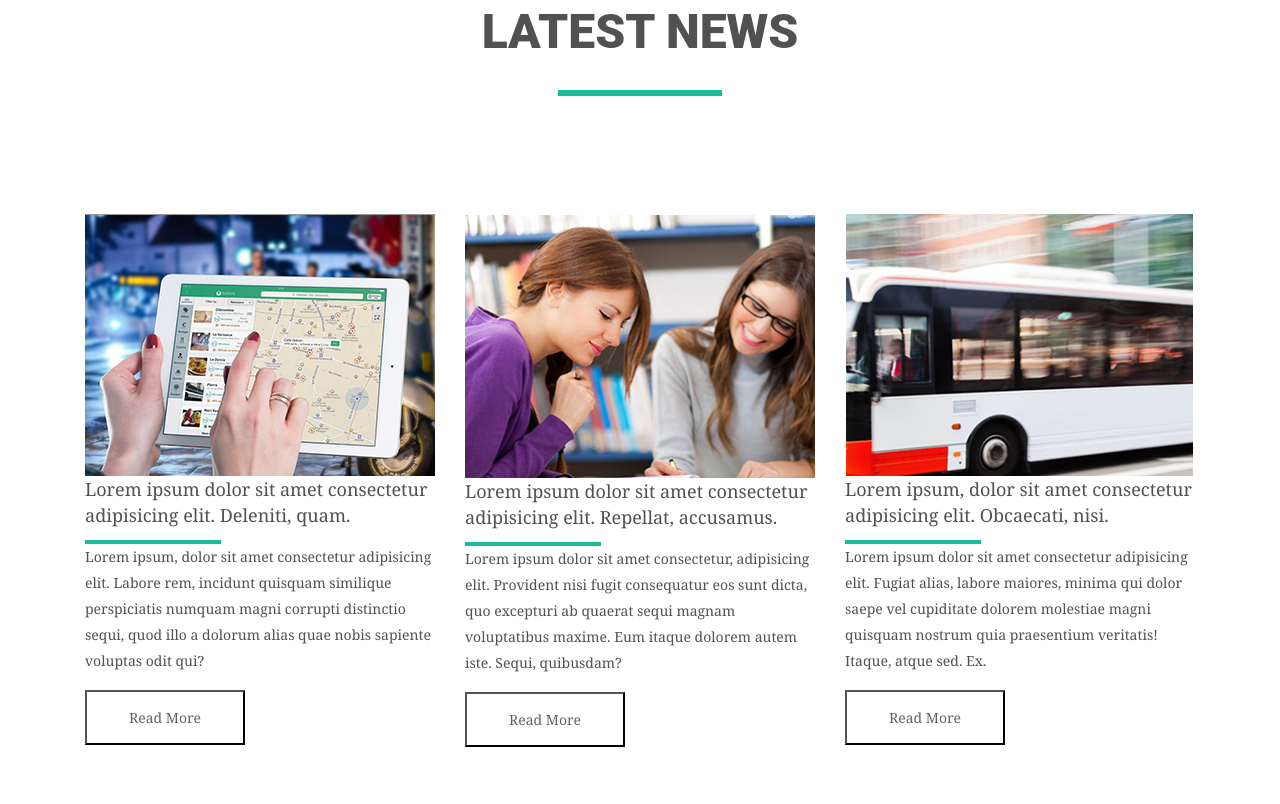
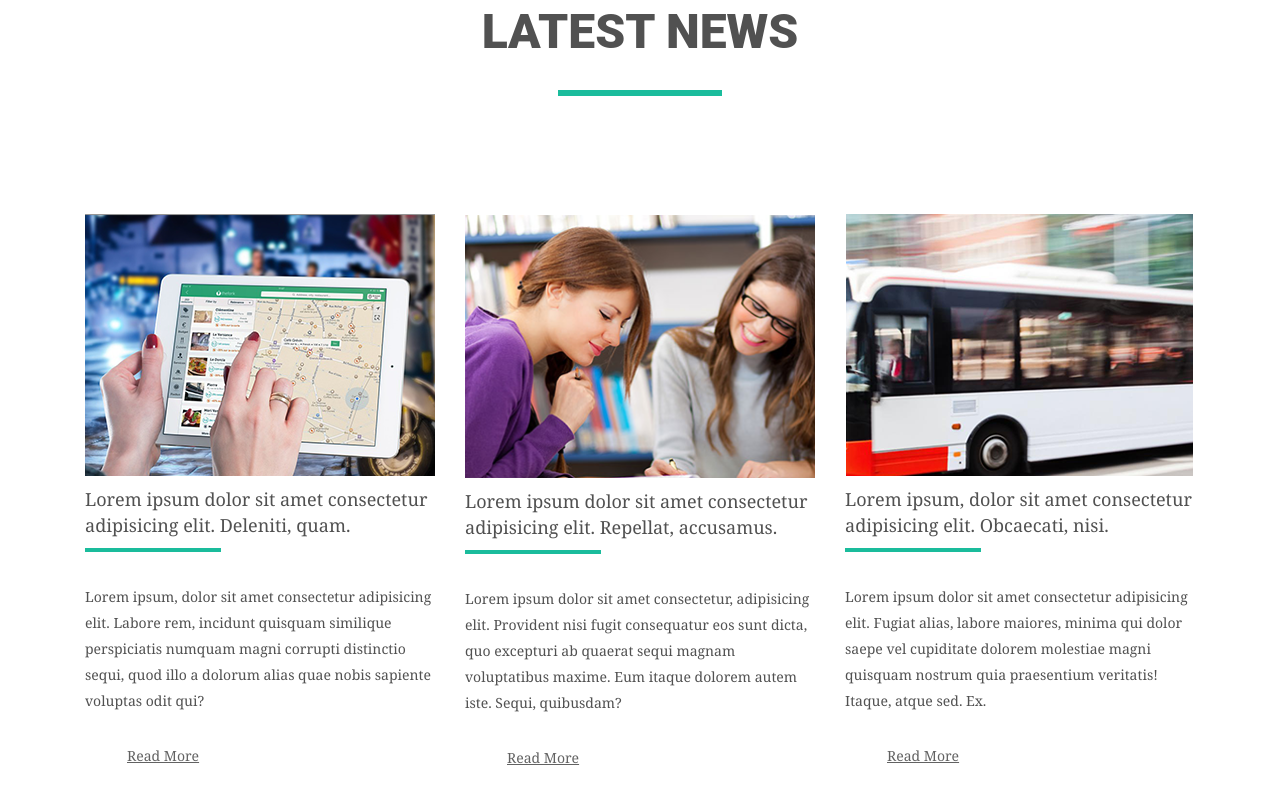
Before and after one commit to kateksiondzyk/goit-fe-course, a plain HTML site: page html-css/module-04/index.html in a window 1280 px wide. Shown: the part 1150-1954 px from the top of the page. Drawn offline with Linux system fonts and the light colour scheme; files that its build step writes are made by us from their sources.

Commit message:
fixed version

```diff
--- a/html-css/module-04/css/style.css
+++ b/html-css/module-04/css/style.css
@@ -175,8 +175,6 @@ header {
   }
 
 .section_2 {
-    display: block;
-    height: 650px;
     margin: 0px;
     padding: 0px;
     list-style: none;
@@ -220,7 +218,13 @@ header {
     margin-right: 0;
 }
 
+.news-list-pic {
+    margin-bottom: 10px;
+}
+
 .news-list-item h3 {
+    margin: 0;
+    margin-bottom: 32px;
     font-size: 18px;
     font-family: "OpenSans Semibold", "Cambria", "serif";
     line-height: 26px;
@@ -230,22 +234,26 @@ header {
 .news-list-item h3::after {
     display: block;
     content: "";
-    margin-top: 12px;
+    margin: 0;
+    margin-top: 10px;
     width: 136px;
     height: 4px;
     background-color: rgb(26, 188, 156);
 }
 
 .news-list-item p {
+    margin: 0;
+    margin-bottom: 16px;
     font-size: 14px;
     font-family: "OpenSans", "Cambria", "serif";
     line-height: 26px;
     color: rgb(81, 81, 81);
-    margin-bottom: 16px;
 }
 
 .button {
     display: block;
+    width: 160px;
+    height: 50px;
     margin: 0;
     padding: 16px 42px;
     background-color: white;
--- a/html-css/module-04/index.html
+++ b/html-css/module-04/index.html
@@ -93,30 +93,30 @@
             <h2>Latest news</h2>
             <ul class="news-list clearfix">
                 <li class="news-list-item">
-                    <img src="./img/news_pic_03.png" alt="pic1" width="350" height="264">
+                    <img class="news-list-pic" src="./img/news_pic_03.png" alt="pic1" width="350" height="264">
                     <h3>Lorem ipsum dolor sit amet consectetur adipisicing elit. Deleniti, quam.</h3>
                     <p>Lorem ipsum, dolor sit amet consectetur adipisicing elit. Labore rem, incidunt quisquam similique
                         perspiciatis numquam magni corrupti distinctio sequi, quod illo a dolorum alias quae nobis
                         sapiente
                         voluptas odit qui?</p>
-                    <button class="button">Read More</button>
+                    <a href="#" class="button">Read More</a>
                 </li>
                 <li class="news-list-item">
-                    <img src="./img/news_pic_05.png" alt="pic2" width="350" height="264">
+                    <img class="news-list-pic" src="./img/news_pic_05.png" alt="pic2" width="350" height="264">
                     <h3>Lorem ipsum dolor sit amet consectetur adipisicing elit. Repellat, accusamus.</h3>
                     <p>Lorem ipsum dolor sit amet consectetur, adipisicing elit. Provident nisi fugit consequatur eos
                         sunt
                         dicta, quo excepturi ab quaerat sequi magnam voluptatibus maxime. Eum itaque dolorem autem iste.
                         Sequi, quibusdam?</p>
-                    <button class="button">Read More</button>
+                    <a href="#" class="button">Read More</a>
                 </li>
                 <li class="news-list-item">
-                    <img src="./img/news_pic_07.png" alt="pic3" width="350" height="264">
+                    <img class="news-list-pic" src="./img/news_pic_07.png" alt="pic3" width="350" height="264">
                     <h3>Lorem ipsum, dolor sit amet consectetur adipisicing elit. Obcaecati, nisi.</h3>
                     <p>Lorem ipsum dolor sit amet consectetur adipisicing elit. Fugiat alias, labore maiores, minima qui
                         dolor saepe vel cupiditate dolorem molestiae magni quisquam nostrum quia praesentium veritatis!
                         Itaque, atque sed. Ex.</p>
-                    <button class="button">Read More</button>
+                    <a href="#" class="button">Read More</a>
                 </li>
             </ul>
         </section>
```
